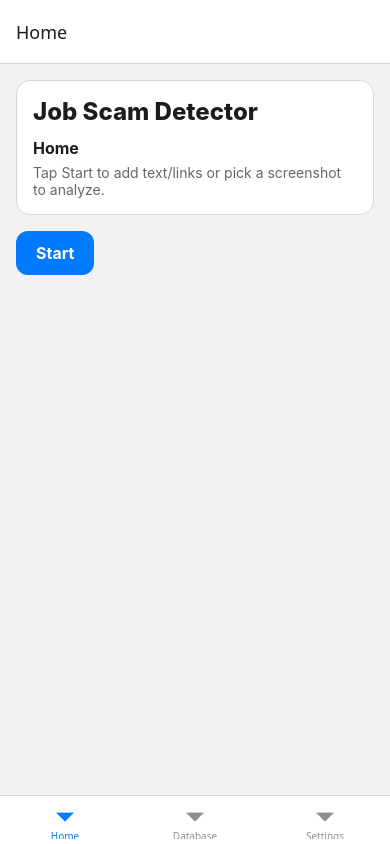
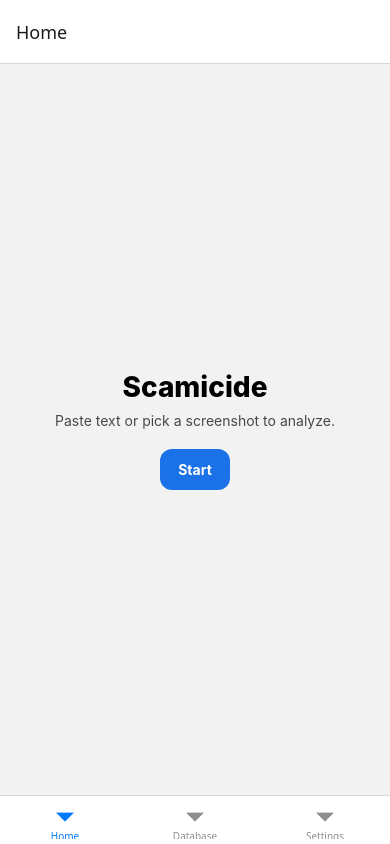
Before and after one commit to Cyamos2/job-scam-detector, a React Native app: screen /HomeMain in a window 390 px wide. Built offline with nearby package versions, Linux system fonts and the light colour scheme.

Commit message:
fixed HomeScreen

```diff
--- a/src/navigation/HomeStack.tsx
+++ b/src/navigation/HomeStack.tsx
@@ -1,11 +1,12 @@
+// src/navigation/HomeStack.tsx
 import React from "react";
 import { createNativeStackNavigator } from "@react-navigation/native-stack";
 import HomeScreen from "../screens/HomeScreen";
 import AddContentScreen from "../screens/AddContentScreen";
 
 export type HomeStackParamList = {
-  Home: undefined;
-  AddContent: undefined; // 👈 must exist with this exact name
+  HomeMain: undefined;
+  AddContent: undefined;
 };
 
 const Stack = createNativeStackNavigator<HomeStackParamList>();
@@ -13,7 +14,7 @@ const Stack = createNativeStackNavigator<HomeStackParamList>();
 export default function HomeStack() {
   return (
     <Stack.Navigator>
-      <Stack.Screen name="Home" component={HomeScreen} options={{ title: "Home" }} />
+      <Stack.Screen name="HomeMain" component={HomeScreen} options={{ title: "Home" }} />
       <Stack.Screen name="AddContent" component={AddContentScreen} options={{ title: "Add Content" }} />
     </Stack.Navigator>
   );
--- a/src/screens/HomeScreen.tsx
+++ b/src/screens/HomeScreen.tsx
@@ -1,45 +1,31 @@
+// src/screens/HomeScreen.tsx
 import React from "react";
-import { View, Text, StyleSheet, Pressable, ScrollView } from "react-native";
+import { View, Text, StyleSheet, Pressable } from "react-native";
 import { NativeStackScreenProps } from "@react-navigation/native-stack";
 import { HomeStackParamList } from "../navigation/HomeStack";
-import { useColors } from "../theme/useColors";
 
 type Props = NativeStackScreenProps<HomeStackParamList, "HomeMain">;
 
 export default function HomeScreen({ navigation }: Props) {
-  const { bg, card, text, muted, colors } = useColors();
-
   return (
-    <ScrollView contentContainerStyle={[styles.container, bg]}>
-      <View style={[styles.headerCard, card]}>
-        <Text style={[styles.title, text]}>Job Scam Detector</Text>
-        <Text style={[styles.sectionTitle, text]}>Home</Text>
-        <Text style={[styles.body, muted]}>
-          Tap Start to add text/links or pick a screenshot to analyze.
-        </Text>
-      </View>
+    <View style={styles.container}>
+      <Text style={styles.h1}>Scamicide</Text>
+      <Text style={styles.sub}>Paste text or pick a screenshot to analyze.</Text>
 
       <Pressable
         onPress={() => navigation.navigate("AddContent")}
-        style={[styles.startBtn, { backgroundColor: colors.primary }]}
+        style={styles.primaryBtn}
       >
-        <Text style={styles.startText}>Start</Text>
+        <Text style={styles.primaryText}>Start</Text>
       </Pressable>
-    </ScrollView>
+    </View>
   );
 }
 
 const styles = StyleSheet.create({
-  container: { flexGrow: 1, padding: 16, gap: 16 },
-  headerCard: { borderRadius: 14, borderWidth: 1, padding: 16, gap: 6 },
-  title: { fontSize: 24, fontWeight: "800" },
-  sectionTitle: { fontSize: 16, fontWeight: "700", marginTop: 6 },
-  body: { fontSize: 14 },
-  startBtn: {
-    alignSelf: "flex-start",
-    paddingHorizontal: 20,
-    paddingVertical: 12,
-    borderRadius: 12,
-  },
-  startText: { color: "white", fontWeight: "700", fontSize: 16 },
+  container: { flex: 1, alignItems: "center", justifyContent: "center", padding: 20 },
+  h1: { fontSize: 28, fontWeight: "800", marginBottom: 8 },
+  sub: { opacity: 0.7, marginBottom: 20 },
+  primaryBtn: { backgroundColor: "#1b72e8", paddingHorizontal: 18, paddingVertical: 12, borderRadius: 12 },
+  primaryText: { color: "white", fontWeight: "700" },
 });
```
